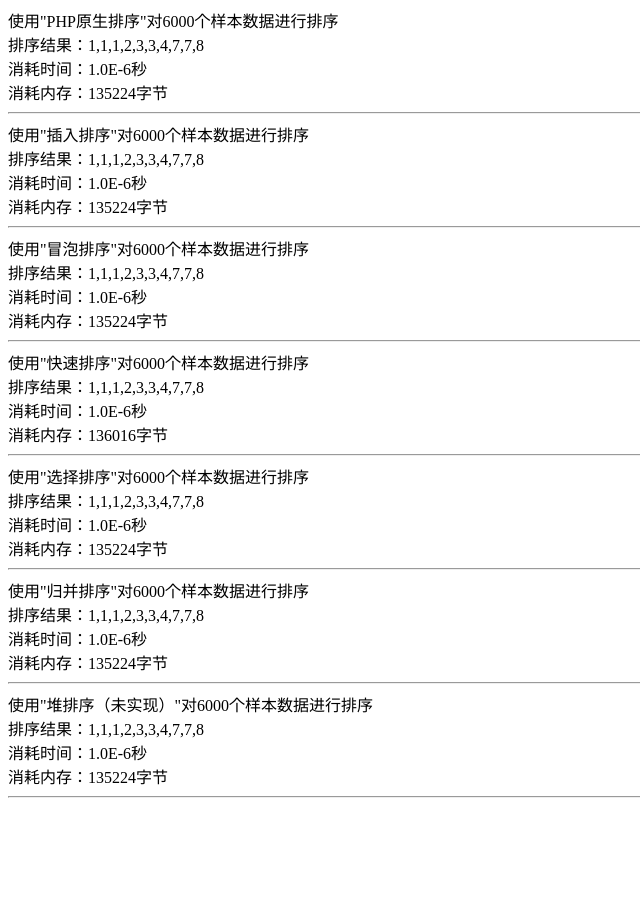
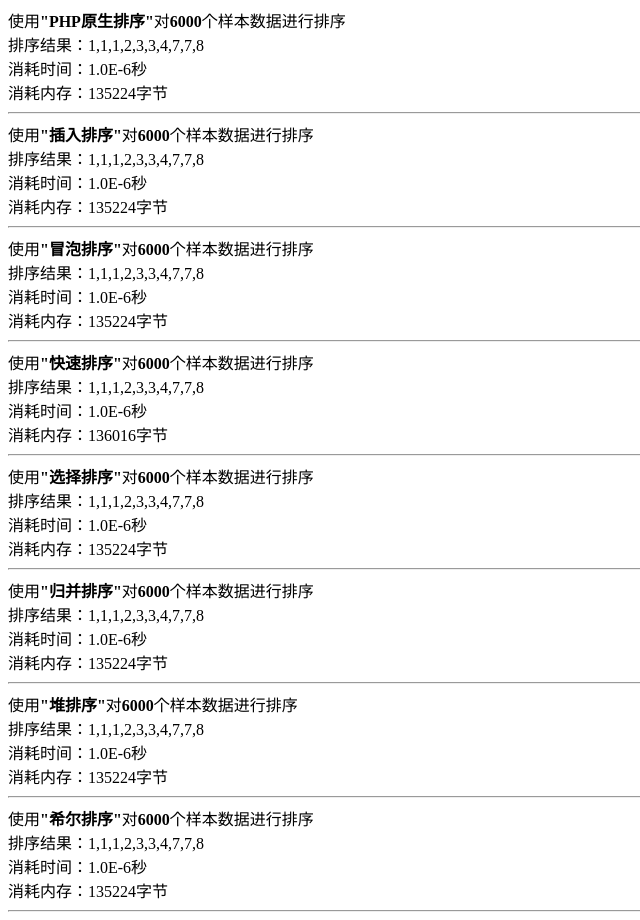
Before and after one commit to chaogao2016/Practise, a PHP site: page / in a window 1280 px wide. Shown: the whole page, without its empty margins (0-640 px from the left). Before the commit the page ends 798 px from the top, so only its background shows below. Run offline with PHP 8.4, Linux system fonts and the light colour scheme; some libraries are stand-ins or nearby versions.

Commit message:
排序完成

```diff
--- a/common/Front.php
+++ b/common/Front.php
@@ -20,13 +20,16 @@ class Front extends AbstractSington {
      * @Author:  chaogao
      * @DateTime 2016-06-06T11:47:39+0800
      * @Since:   1.0.0
+     * @param    string          $target 目标目录
      * @return   Front                   返回实例
      */
-    public function run(){
+    public function run($target){
     	register_shutdown_function("global_error_handle");
 
     	AutoLoader::getInstance()->init();
 
+        require_once(BASE_PATH.$target."/index.php");
+
     	return static::$_instance;
     }
 }
--- a/index.php
+++ b/index.php
@@ -4,24 +4,4 @@ require_once(dirname(__FILE__)."/config/Config.php");
 
 require_once(dirname(__FILE__)."/common/Front.php");
 
-Front::getInstance()->run();
-
-$sort_manager = SortManager::getInstance();
-
-//创建样本
-$sort_index = $sort_manager->createSample(6000);
-
-//添加算法
-$arr = array(
-	new Original(),
-	new Insert(),
-	new Bubble(),
-	new Quick(),
-	new Choice(),
-	new Merge(),
-	new Heap(),
-	);
-$sort_manager->addSort($arr);
-
-//排序并打印结果
-$sort_manager->printSortResult();
+Front::getInstance()->run("sort");
--- a/sort/Heap.php
+++ b/sort/Heap.php
@@ -7,24 +7,74 @@
 
 class Heap extends SortAlgorithm {
 
+    #堆排序
+    private function heapSort(&$arr) {
+         #初始化大顶堆
+         $this->initHeap($arr, 0, count($arr) - 1);
+
+         #开始交换首尾节点,并每次减少一个末尾节点再调整堆,直到剩下一元素
+        for($end = count($arr) - 1; $end > 0; $end--) {
+            $temp = $arr[0];
+            $arr[0] = $arr[$end];
+            $arr[$end] = $temp;
+            $this->ajustNodes($arr, 0, $end - 1);
+        }
+    }
+
+    #初始化最大堆,从最后一个非叶子节点开始,最后一个非叶子节点编号为数组长度/2 向下取整
+    private function initHeap(&$arr) {
+        $len = count($arr);
+        for($start = floor($len / 2) - 1; $start >= 0; $start--) {
+            $this->ajustNodes($arr, $start, $len - 1);
+        }
+    }
+
+    #调整节点
+    #@param $arr    待调整数组
+    #@param $start    调整的父节点坐标
+    #@param $end    待调整数组结束节点坐标
+    private function ajustNodes(&$arr, $start, $end) {
+        $maxInx = $start;
+        $len = $end + 1;    #待调整部分长度
+        $leftChildInx = ($start + 1) * 2 - 1;    #左孩子坐标
+        $rightChildInx = ($start + 1) * 2;    #右孩子坐标
+
+        #如果待调整部分有左孩子
+        if($leftChildInx + 1 <= $len) {
+            #获取最小节点坐标
+            if($arr[$maxInx] < $arr[$leftChildInx]) {
+                $maxInx = $leftChildInx;
+            }
+
+            #如果待调整部分有右子节点
+            if($rightChildInx + 1 <= $len) {
+                if($arr[$maxInx] < $arr[$rightChildInx]) {
+                    $maxInx = $rightChildInx;
+                }
+            }
+        }
+
+        #交换父节点和最大节点
+        if($start != $maxInx) {
+            $temp = $arr[$start];
+            $arr[$start] = $arr[$maxInx];
+            $arr[$maxInx] = $temp;
+
+            #如果交换后的子节点还有子节点,继续调整
+            if(($maxInx + 1) * 2 <= $len) {
+                $this->ajustNodes($arr, $maxInx, $end);
+            }
+        }
+    }
+
 	public function exerciser(array $arr){
-		$length = count($arr);
-
-		for ($i = 0; $i < $length; ++$i) {
-			for ($j = 0; $j < $length - $i - 1; ++$j) {
-				if ($arr[$j] > $arr[$j + 1]) {
-					$temp = $arr[$j];
-					$arr[$j] = $arr[$j + 1];
-					$arr[$j + 1] = $temp;
-				}
-			}
-		}
+		$this->heapSort($arr);
 
 		return $arr;
 	}
 
 	public function getName(){
-		return "堆排序（未实现）";
+		return "堆排序";
 	}
 
 }
--- /dev/null
+++ b/sort/Shell.php
@@ -0,0 +1,38 @@
+<?php
+/**
+ * 希尔排序
+ * @author  gaochao <gaochao@baofeng.com>
+ * @date    2016-06-03 13:58:38
+ */
+
+class Shell extends SortAlgorithm {
+
+	public function exerciser(array $arr){
+		$length = count($arr);
+
+		if(!is_array($arr))
+			return;
+
+		$n=count($arr);
+
+		for($gap=floor($n/2);$gap>0;$gap=floor($gap/=2))
+		{
+			for($i=$gap;$i<$n;++$i)
+			{
+				for($j=$i-$gap;$j>=0&&$arr[$j+$gap]<$arr[$j];$j-=$gap)
+				{
+					$temp=$arr[$j];
+					$arr[$j]=$arr[$j+$gap];
+					$arr[$j+$gap]=$temp;
+				}
+			}
+		}
+
+		return $arr;
+	}
+
+	public function getName(){
+		return "希尔排序";
+	}
+
+}
--- a/sort/SortManager.php
+++ b/sort/SortManager.php
@@ -91,7 +91,7 @@ class SortManager extends AbstractSington {
     	$capacity = count($target);
 
     	foreach (static::$_sort_arr as $sort) {
-    		echo "使用\"".$sort->getName()."\"对".$capacity."个样本数据进行排序<br />";
+    		echo "使用<b>\"".$sort->getName()."\"</b>对<b>".$capacity."</b>个样本数据进行排序<br />";
 
     		$sort->sort($target);
 
--- /dev/null
+++ b/sort/index.php
@@ -0,0 +1,27 @@
+<?php
+/**
+ * 排序入口
+ * @author  gaochao <gaochao@baofeng.com>
+ * @date    2016-06-12 17:56:23
+ */
+
+$sort_manager = SortManager::getInstance();
+
+//创建样本
+$sort_index = $sort_manager->createSample(6000);
+
+//添加算法
+$arr = array(
+	new Original(),
+	new Insert(),
+	new Bubble(),
+	new Quick(),
+	new Choice(),
+	new Merge(),
+	new Heap(),
+	new Shell(),
+	);
+$sort_manager->addSort($arr);
+
+//排序并打印结果
+$sort_manager->printSortResult();
```
